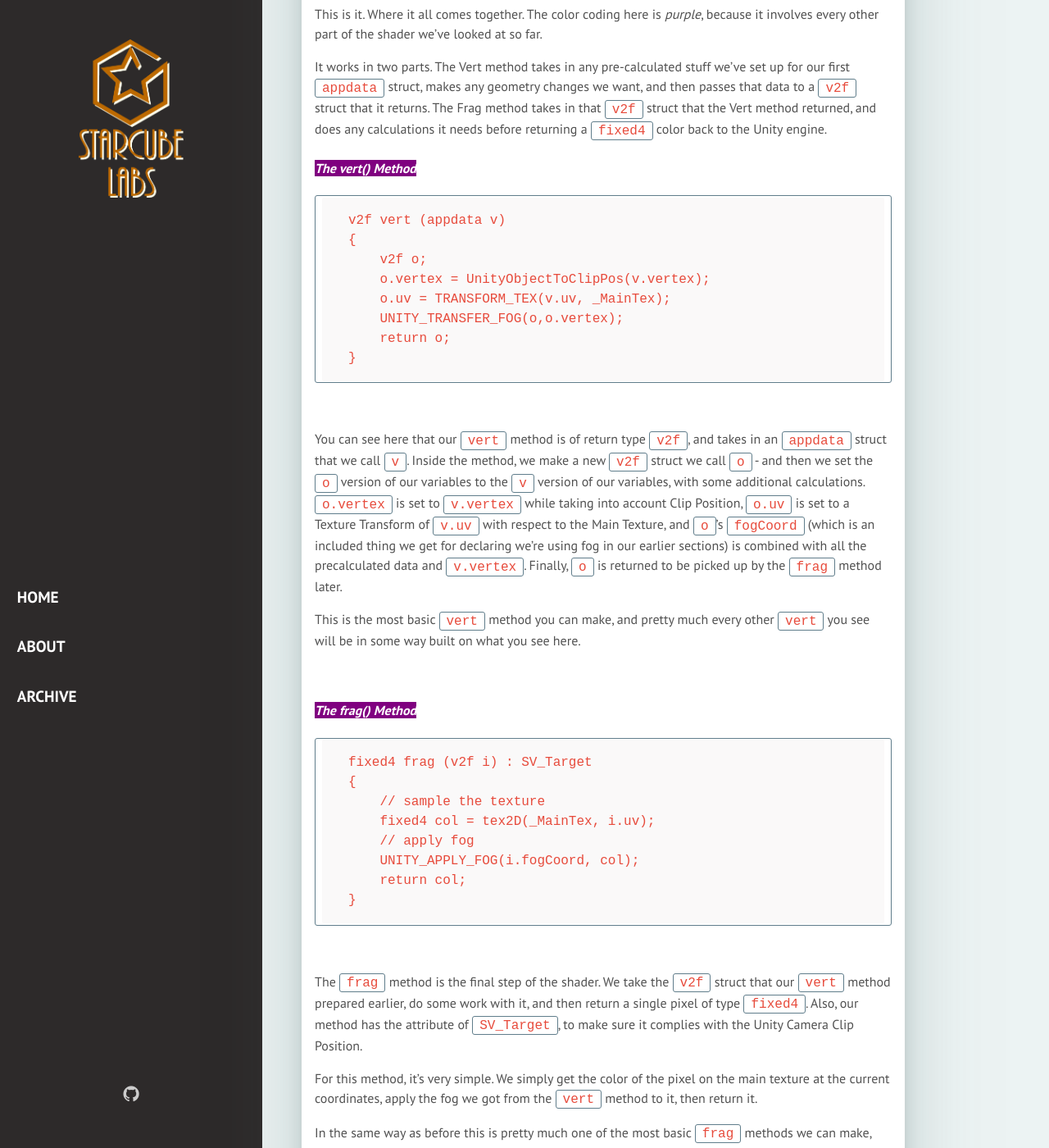
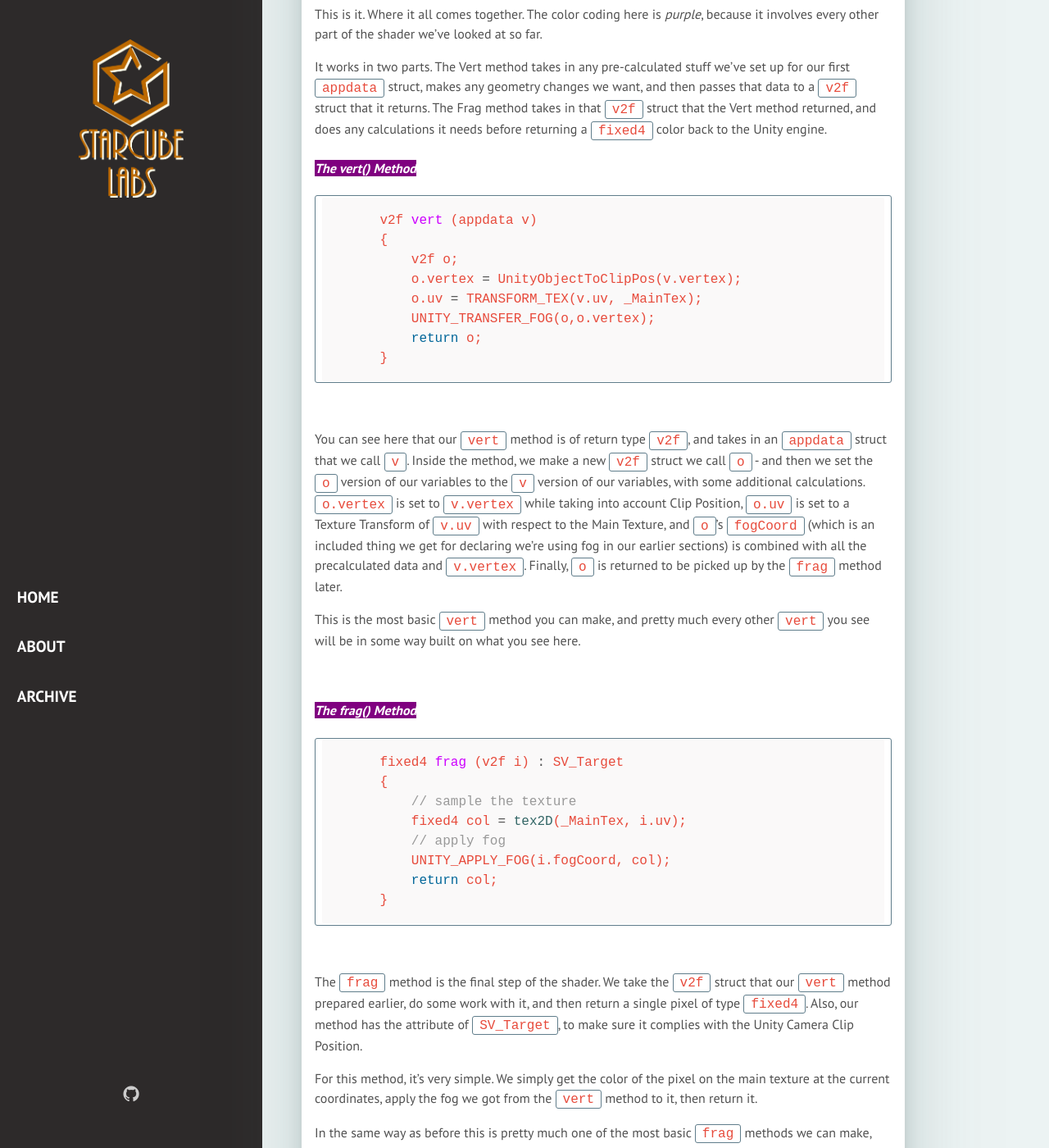
Before and after one commit to StarcubeLabs/StarcubeLabs.github.io, a Jekyll site: the page built from _posts/2022-05-14-unity-shader-beginners-pt2.markdown, in a window 1280 px wide and 1400 px high, scrolled down 7693 px. Shown: the whole window at 82% size. Built offline with Jekyll 4.4.1, drawn with Linux system fonts in a browser that asks for light colours; some web fonts are replaced; some of the changed text lies outside the part shown.

Commit message:
Updated code to use HLSL code blocks.

````diff
--- a/_posts/2022-05-14-unity-shader-beginners-pt2.markdown
+++ b/_posts/2022-05-14-unity-shader-beginners-pt2.markdown
@@ -98,14 +98,14 @@ To me, HLSL is easier to understand if you think of it kind of like a potion bre
 ### P2-A: <span style="color:white; background-color:blue;"> **Input Variable Declaration**</span>
 
 
-
+```hlsl
     Shader "StarcubeLabs/BasicVertFrag"
     {
     Properties
         {
         _MainTex ("Texture", 2D) = "white" {}
         }
-
+```
 
 
 
@@ -128,12 +128,12 @@ You can declare as many things as you want here, but be aware that *simply decla
 ### P2-B: <span style="color:white; background-color:gray;">  **Tag Attribute Declaration** </span>
 
 
-
+```hlsl
     SubShader
     {
         Tags { "RenderType"="Opaque" }
         LOD 100
-
+```
 
 <br>
 
@@ -165,7 +165,7 @@ Tags work by ensuring that resources that shaders do not need are not allocated
 ### P2-C: <span style="color:white; background-color:brown;"> **Shader Attribute Declaration**</span>
 
 
-
+```hlsl
     Pass
     {
         CGPROGRAM
@@ -175,7 +175,7 @@ Tags work by ensuring that resources that shaders do not need are not allocated
         #pragma multi_compile_fog
 
         #include "UnityCG.cginc"
-
+```
 
 
 <br>
@@ -195,7 +195,7 @@ Lastly, we have our `#include` directives, which simply allow us to import the c
 ### P2-D: <span style="color:white;background-color:brown;"> **Pragma Attribute Manifestation**</span>
 
 
-
+```hlsl
     struct appdata
     {
         float4 vertex : POSITION;
@@ -208,7 +208,7 @@ Lastly, we have our `#include` directives, which simply allow us to import the c
         UNITY_FOG_COORDS(1)
         float4 vertex : SV_POSITION;
     };
-
+```
 
 
 <br>
@@ -238,10 +238,10 @@ You'll see this in action later, when we write the actual `vert()` and `frag()`
 ### P2-E:<span style="color:white; background-color:blue;">  **Input Variable Manifestation**</span>
 
 
-
+```hlsl
     sampler2D _MainTex;
     float4 _MainTex_ST;
-
+```
 
 
 <br>
@@ -273,7 +273,7 @@ It works in two parts. The Vert method takes in any pre-calculated stuff we've s
 
 #### <span style="color:white;  background-color:purple;"> *The vert() Method*</span>
 
-
+```hlsl
     v2f vert (appdata v)
     {
         v2f o;
@@ -282,7 +282,7 @@ It works in two parts. The Vert method takes in any pre-calculated stuff we've s
         UNITY_TRANSFER_FOG(o,o.vertex);
         return o;
     }
-
+```
 
 <br>
 
@@ -295,7 +295,7 @@ This is the most basic `vert` method you can make, and pretty much every other `
 #### <span style="color:white;  background-color:purple;">*The frag() Method*</span>
 
 
-
+```hlsl
     fixed4 frag (v2f i) : SV_Target
     {
         // sample the texture
@@ -304,7 +304,7 @@ This is the most basic `vert` method you can make, and pretty much every other `
         UNITY_APPLY_FOG(i.fogCoord, col);
         return col;
     }
-
+```
 
 <br>
 
````
